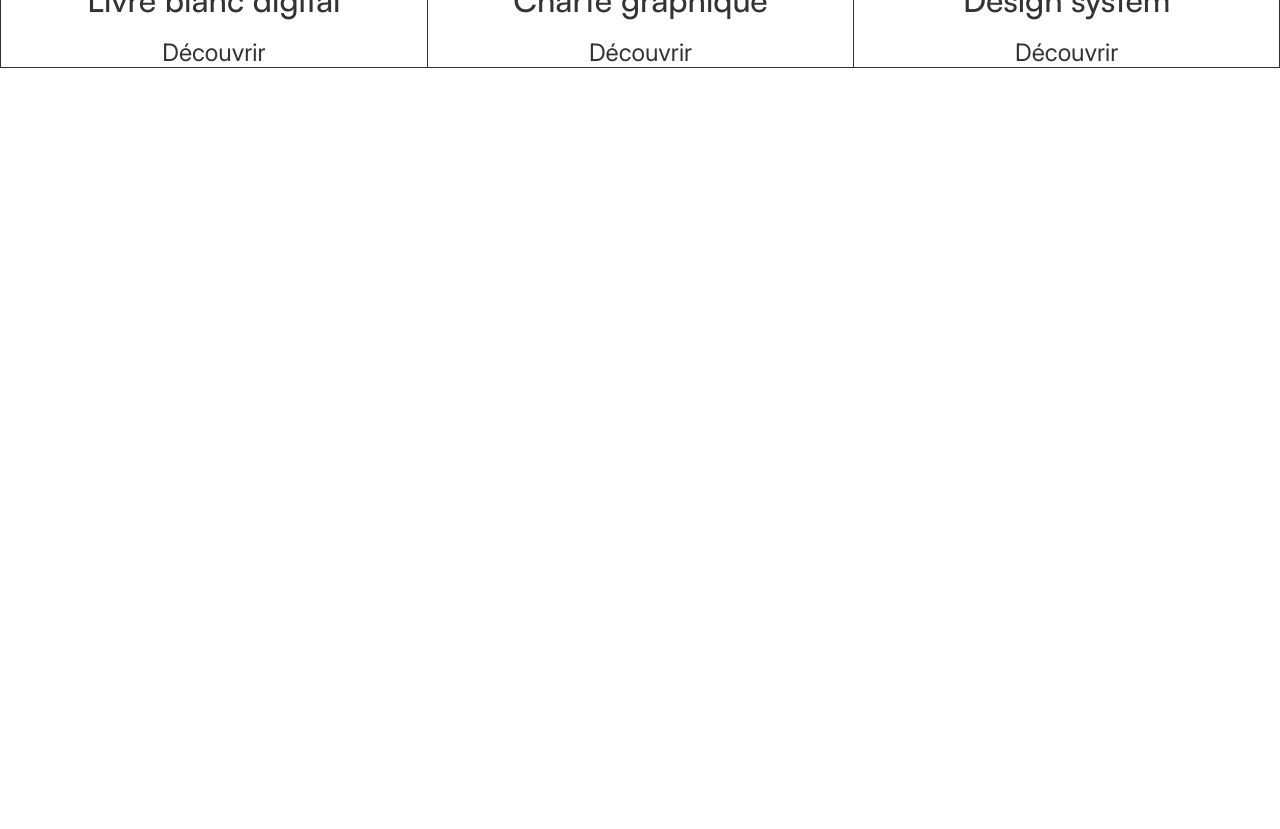
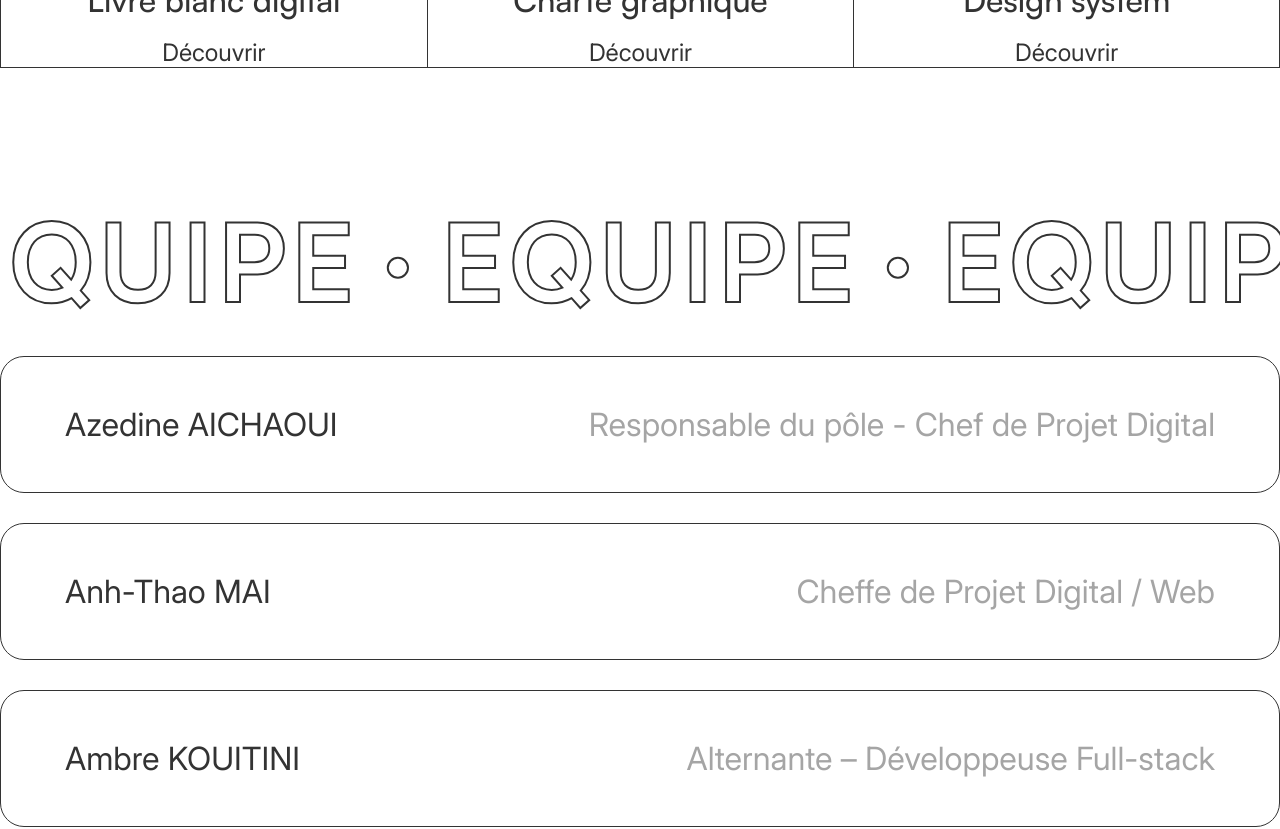
Before and after one commit to ambrekouitini/digiportal, a React (Create React App) app: page / in a window 1280 px wide. Shown: the part 2280-3109 px from the top of the page. Before the commit the page ends 2412 px from the top, so only its background shows below. Built offline with nearby package versions, Linux system fonts and the light colour scheme.

Commit message:
:sparkles: Add équipe component

```diff
--- a/src/App.js
+++ b/src/App.js
@@ -54,7 +54,8 @@ import HeroBanner from './components/HeroBanner';
 import RevealText from './components/RevealText';
 import Description from './components/Description';
 import ScrollProvider from './components/ScrollProvider';
-import Ressources from './components/ressources';
+import Ressources from './components/Ressources';
+import Equipe from './components/Equipe';
 
 const App = () => {
   return (
@@ -63,6 +64,7 @@ const App = () => {
       <RevealText />
       <Description />
       <Ressources />
+      <Equipe />
     </div>
   );
 };
--- /dev/null
+++ b/src/components/Equipe.js
@@ -0,0 +1,84 @@
+import React, { useEffect, useRef, useState } from 'react';
+import '../styles/equipe.scss';
+
+const AnimatedMarquee = ({ text }) => {
+  const marqueeRef = useRef(null);
+
+  useEffect(() => {
+    const marquee = marqueeRef.current;
+    const marqueeContent = marquee.querySelector('.marquee-content');
+    const marqueeWidth = marqueeContent.offsetWidth;
+
+    marquee.appendChild(marqueeContent.cloneNode(true));
+
+    let position = 0;
+    const speed = 1.5;
+    const animate = () => {
+      position -= speed;
+      if (position <= -marqueeWidth) {
+        position = 0;
+      }
+      marquee.style.transform = `translateX(${position}px)`;
+      requestAnimationFrame(animate);
+    };
+
+    animate();
+  }, []);
+
+  return (
+    <div className="marquee-container">
+      <div ref={marqueeRef} className="marquee">
+        <div className="marquee-content">
+          <span>{text}</span>
+          <span>•</span>
+          <span>{text}</span>
+          <span>•</span>
+          <span>{text}</span>
+          <span>•</span>
+          <span>{text}</span>
+          <span>•</span>
+        </div>
+      </div>
+    </div>
+  );
+};
+
+const Ressources = () => {
+  const [isHovered, setIsHovered] = useState(false);
+  const [containerRef] = useState([
+    { name: "Azedine AICHAOUI", job: "Responsable du pôle - Chef de Projet Digital" },
+    { name: "Anh-Thao MAI", job: "Cheffe de Projet Digital / Web" },
+    { name: "Ambre KOUITINI", job: "Alternante – Développeuse Full-stack" },
+    { name: "Brévin RENAUD", job: "Alternant – Développeur Full-stack" }
+  ]);
+
+  return (
+    <section className="equipe">
+      <div
+        className={`equipeText ${isHovered ? 'hovered' : ''}`}
+        onMouseEnter={() => setIsHovered(true)}
+        onMouseLeave={() => setIsHovered(false)}
+      >
+        <div className="bandeauLoop">
+          <AnimatedMarquee text="Equipe" />
+        </div>
+        <div className="titleDiv">
+          <h2>Nous Découvrir</h2>
+          <div className="button"></div>
+        </div>
+      </div>
+      <div className="equipesContent">
+        <div className="container">
+          {containerRef.map((item, index) => (
+            <div className="singleCard" key={index}>
+              <span className='name'>{item.name}</span>
+              <span className='job'>{item.job}</span>
+            </div>
+          ))}
+        </div>
+      </div>
+    </section>
+  );
+};
+
+export default Ressources;
--- /dev/null
+++ b/src/styles/equipe.scss
@@ -0,0 +1,129 @@
+@use "style" as style;
+@use "reset";
+
+.equipe {
+    padding: 64px 0;
+
+    .equipeText {
+        position: relative;
+        height: 128px;
+        overflow: hidden;
+        margin-bottom: 32px;
+
+        .bandeauLoop, .titleDiv {
+            position: absolute;
+            top: 0;
+            left: 0;
+            width: 100%;
+            height: 100%;
+            transition: all 0.3s ease;
+        }
+
+        .bandeauLoop {
+            z-index: 1;
+        }
+
+        .titleDiv {
+            display: flex;
+            align-items: center;
+            justify-content: center;
+            gap: 32px;
+            background-color: style.$gray;
+            z-index: 2;
+            opacity: 0;
+            transform: scaleY(0);
+            transform-origin: center;
+
+            h2 {
+                color: style.$white;
+            }
+        }
+
+        &:hover {
+            .bandeauLoop {
+                opacity: 0;
+                transform: scaleY(0);
+            }
+
+            .titleDiv {
+                opacity: 1;
+                transform: scaleY(1);
+            }
+        }
+    }
+
+    .equipesContent {
+        .container {
+            display: flex;
+            flex-direction: column;
+            align-items: flex-start;
+            gap: 30px;
+            align-self: stretch;
+            max-width: 1280px;
+            margin: auto;
+
+            .singleCard {
+                display: flex;
+                padding: 48px 64px;
+                justify-content: space-between;
+                align-items: center;
+                align-self: stretch;
+                border-radius: 24px;
+                border: 1px solid style.$gray;
+
+                .name {
+                    @include style.textM();
+                    color: style.$gray;
+                }
+
+                .job {
+                    @include style.textM();
+                    color: style.$medium-gray;
+                }
+            }
+
+            .singleCard:hover {
+                background-color: style.$gray;
+                .name, .job {
+                    color: style.$white;
+                }
+            }
+        }
+  }
+}
+
+.marquee-container {
+    overflow: hidden;
+    width: 100%;
+    height: 100%;
+}
+
+.marquee {
+    display: flex;
+    width: fit-content;
+    height: 100%;
+}
+
+.marquee-content {
+    display: flex;
+    align-items: center;
+    height: 100%;
+
+    span {
+        color: transparent;
+        -webkit-text-stroke: 2px style.$gray;
+        text-stroke: 2px style.$gray;
+        font-family: Satoshi, sans-serif;
+        font-size: 108.875px;
+        font-style: normal;
+        font-weight: 700;
+        line-height: 128px;
+        letter-spacing: 3.84px;
+        text-transform: uppercase;
+
+        &:nth-child(even) {
+            font-size: 64px;
+            padding: 0 25px;
+        }
+    }
+}
```
